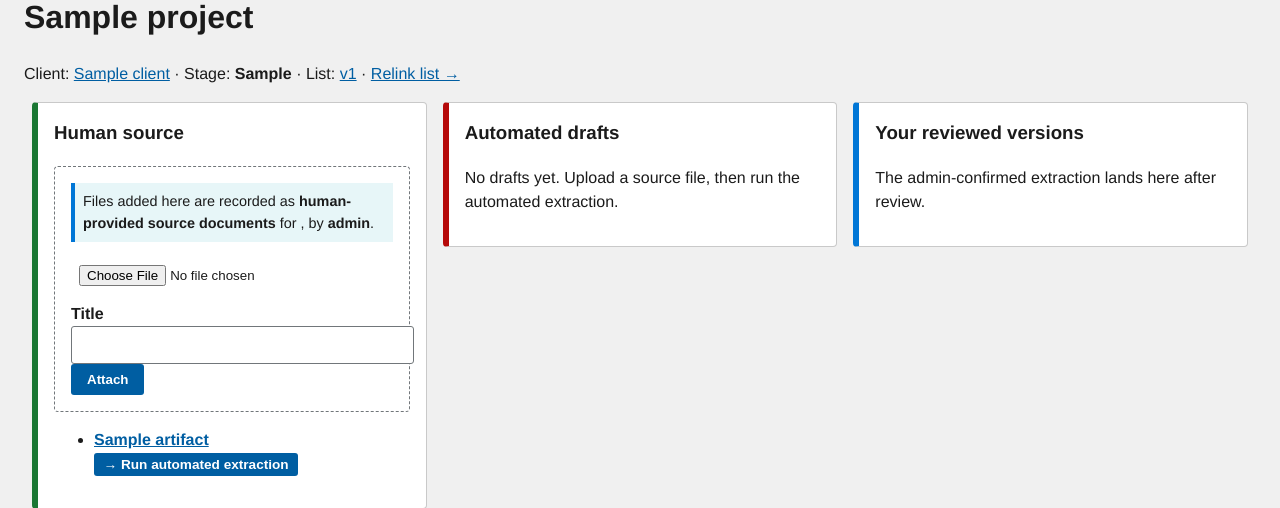
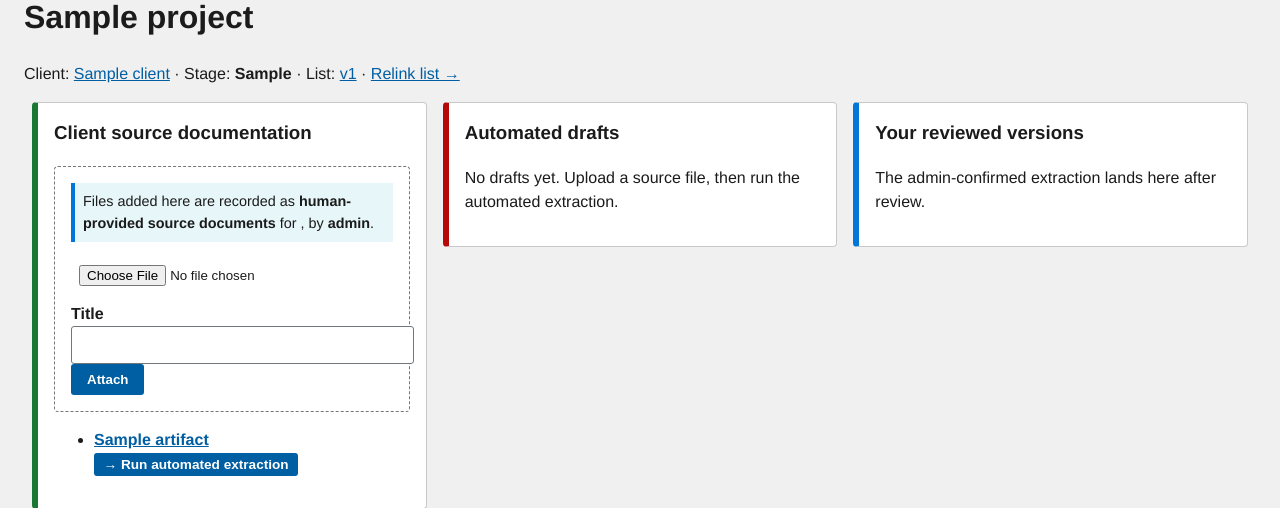
Before and after one commit to gene-png/SHIELD, a Flask app: page /platform/tech-debt/project/1 in a window 1280 px wide. Shown: the part 177-685 px from the top of the page. Run offline with Flask 3, Linux system fonts and the light colour scheme; a user stored in the database is signed in; tables that the repository leaves empty hold one stand-in row (values such as "Sample post"); some libraries are stand-ins or nearby versions.

Commit message:
p1 workspace: rename "Human source" lane to "Client source documentation"
Clearer to admins and reviewers what belongs in the left-hand lane:
the files the client actually sent over (PDFs, capability lists,
questionnaires). Empty-state copy updated to match.

Co-Authored-By: Claude Opus 4.7 (1M context) <noreply@anthropic.com>

```diff
--- a/shield/templates/p1/workspace.html
+++ b/shield/templates/p1/workspace.html
@@ -31,10 +31,10 @@
 </p>
 
 <div class="grid-row grid-gap">
-  {# ============ Human lane ============ #}
+  {# ============ Client source documentation lane ============ #}
   <div class="tablet:grid-col-4">
     <section class="shield-lane shield-lane--human">
-      <h3>Human source</h3>
+      <h3>Client source documentation</h3>
       {% include "_components/attach.html" with context %}
       {% if human %}
         <ul>
@@ -50,7 +50,7 @@
         {% endfor %}
         </ul>
       {% else %}
-        <p>No human source artifacts yet.</p>
+        <p>No client source documentation yet.</p>
       {% endif %}
     </section>
   </div>
```
